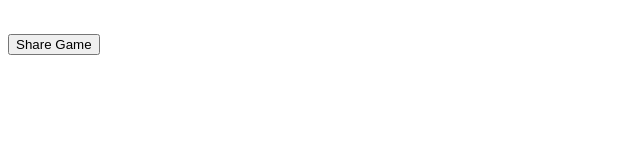
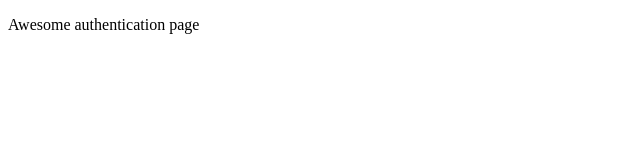
Before and after one commit to kelvindisi/spring-boot-recarps, a plain HTML site: page index.html in a window 1280 px wide. Shown: the whole page, without its empty margins (0-640 px from the left). Drawn offline with Linux system fonts and the light colour scheme.

Commit message:
authentication enabled for user #1

```diff
--- a/index.html
+++ b/index.html
@@ -9,11 +9,6 @@
   <body>
     <script></script>
 
-    <p>
-      <br /><a
-        href='whatsapp://send?text="Hi, I would like to share with you this wonderful game that I played. Go to https://www.ntarasiplay.co.ke to play. I am sure you will love it too. Thank me later."'
-        ><button class="nextbut">Share Game</button></a
-      >
-    </p>
+    <p>Awesome authentication page</p>
   </body>
 </html>
```
